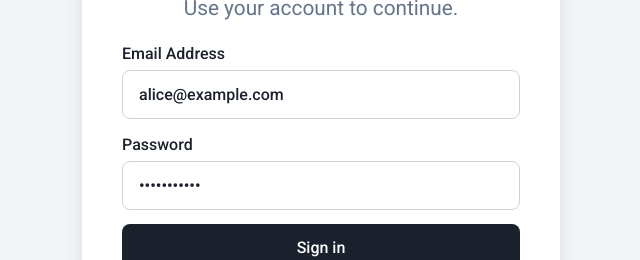
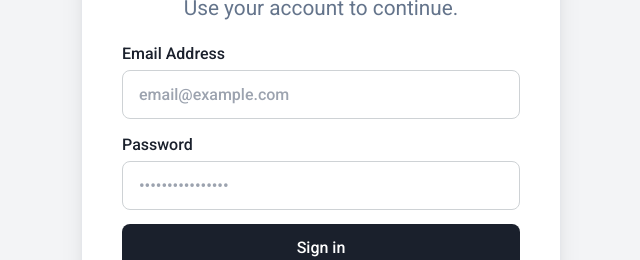
Before and after one commit to hosain-cse2/global-traffic-intelligence-frontend, a React (Vite) app: page /auth in a window 1280 px wide. Shown: the part 263-523 px from the top of the page, without its empty margins (319-959 px from the left). Built offline with nearby package versions, Linux system fonts and the light colour scheme; no server answers.

Commit message:
remove user name password

```diff
--- a/src/app/pages/LoginPage/LoginPage.tsx
+++ b/src/app/pages/LoginPage/LoginPage.tsx
@@ -5,8 +5,8 @@ import styles from "./LoginPage.module.css";
 import useLogin from "@/features/auth/hooks/useLogin";
 
 export default function LoginPage() {
-  const [email, setEmail] = useState("alice@example.com");
-  const [password, setPassword] = useState("password123");
+  const [email, setEmail] = useState("");
+  const [password, setPassword] = useState("");
 
   const { mutate: login, error } = useLogin();
 
@@ -35,7 +35,7 @@ export default function LoginPage() {
             type="email"
             name="email"
             autoComplete="email"
-            placeholder="you@email.com"
+            placeholder="email@example.com"
             value={email}
             onChange={(e) => setEmail(e.target.value)}
             required
@@ -51,7 +51,7 @@ export default function LoginPage() {
             type="password"
             name="password"
             autoComplete="current-password"
-            placeholder="••••••••"
+            placeholder="••••••••••••••••"
             value={password}
             onChange={(e) => setPassword(e.target.value)}
             required
```
